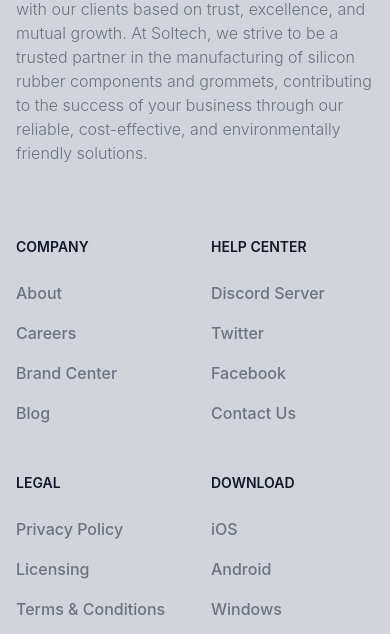
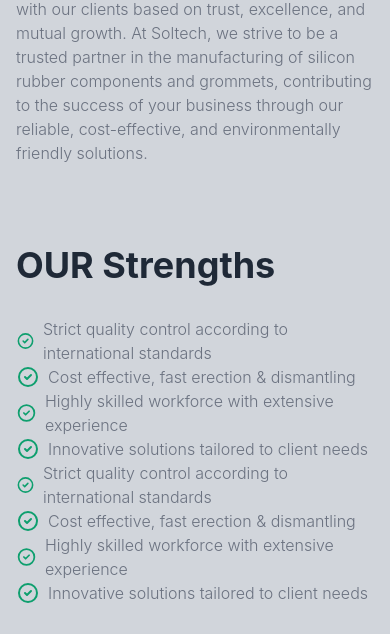
Before and after one commit to PratikModi22/Soltech, a PHP site: page /about.php in a window 390 px wide. Shown: the part 1260-1894 px from the top of the page. Run offline with PHP 8.4, Linux system fonts and the light colour scheme; some libraries are stand-ins or nearby versions.

Commit message:
about.php
Version 3

```diff
--- a/about.php
+++ b/about.php
@@ -1,6 +1,8 @@
 <!DOCTYPE html>
 <html lang="en">
 <head>
+
+<!-- version 3 -->
     <meta charset="UTF-8">
     <meta name="viewport" content="width=device-width, initial-scale=1.0">
     <title>About Us</title>
@@ -18,8 +20,8 @@
 <br><br><br>
 
     <!-- about uss  -->
-<section class="mt-52 bg-gray-300 dark:bg-gray-900">
-    <div class="gap-16 items-center py-8 px-4 mx-auto max-w-screen-xl lg:grid lg:grid-cols-2 lg:py-16 lg:px-6">
+<section class="mt-52 bg-gray-300 dark:bg-gray-900  ">
+    <div class="gap-16 items-center py-8 px-4 mx-auto max-w-screen-xl   lg:grid lg:grid-cols-2 lg:py-16 lg:px-6">
         <div class="font-light text-gray-500 sm:text-lg dark:text-gray-400">
             <h2 class="mb-4 text-4xl tracking-tight font-extrabold text-gray-900 dark:text-white">About US</h2>
             <p class="mb-4"> Welcome to Soltech, a leading manufacturer and supplier of high-quality silicon rubber parts and grommets. With years of expertise in the industry, we specialize in providing durable and precision-engineered solutions tailored to meet the diverse needs of our customers across various sectors, including automotive, electronics, construction, and industrial applications. <br> At Soltech, we are committed to producing top-tier products that ensure reliability, performance, and longevity. Our dedicated team of experts uses state-of-the-art technology and premium raw materials to manufacture silicon rubber parts and grommets that meet global quality standards. Whether it's for sealing, insulation, or protection, our products are designed to provide superior functionality and efficiency.</p>
@@ -45,10 +47,89 @@
     </div>
   </section>
 
-  <?php include 'footer.php';?>
-  <script src="https://cdnjs.cloudflare.com/ajax/libs/flowbite/2.3.0/flowbite.min.js"></script>
+<section >
+
+<div>
 
 
 
+
+</div>
+
+</section>
+
+<section class="bg-gray-300 dark:bg-gray-900">
+    <div class="gap-16 items-center py-8 px-4 mx-auto max-w-screen-xl lg:grid lg:grid-cols-2 lg:py-16 lg:px-6">
+
+        <div class="font-light text-gray-500 sm:text-lg dark:text-gray-400">
+        <h1 class="text-4xl font-bold text-gray-800 mb-8">OUR Strengths</h1>
+    <ul class="list-disc ml-8 gap-5">
+        <li class="flex items-center">
+            <svg xmlns="http://www.w3.org/2000/svg" class="h-6 w-6 text-green-500" fill="none" viewBox="0 0 24 24" stroke="currentColor">
+                <path stroke-linecap="round" stroke-linejoin="round" stroke-width="2" d="M9 12l2 2 4-4m6 2a9 9 0 11-18 0 9 9 0 0118 0z" />
+            </svg>
+            <span class="ml-2">Strict quality control according to international standards</span>
+        </li>
+        <li class="flex items-center">
+            <svg xmlns="http://www.w3.org/2000/svg" class="h-6 w-6 text-green-500" fill="none" viewBox="0 0 24 24" stroke="currentColor">
+                <path stroke-linecap="round" stroke-linejoin="round" stroke-width="2" d="M9 12l2 2 4-4m6 2a9 9 0 11-18 0 9 9 0 0118 0z" />
+            </svg>
+            <span class="ml-2">Cost effective, fast erection & dismantling</span>
+        </li>
+        <li class="flex items-center">
+            <svg xmlns="http://www.w3.org/2000/svg" class="h-6 w-6 text-green-500" fill="none" viewBox="0 0 24 24" stroke="currentColor">
+                <path stroke-linecap="round" stroke-linejoin="round" stroke-width="2" d="M9 12l2 2 4-4m6 2a9 9 0 11-18 0 9 9 0 0118 0z" />
+            </svg>
+            <span class="ml-2">Highly skilled workforce with extensive experience</span>
+        </li>
+        <li class="flex items-center">
+            <svg xmlns="http://www.w3.org/2000/svg" class="h-6 w-6 text-green-500" fill="none" viewBox="0 0 24 24" stroke="currentColor">
+                <path stroke-linecap="round" stroke-linejoin="round" stroke-width="2" d="M9 12l2 2 4-4m6 2a9 9 0 11-18 0 9 9 0 0118 0z" />
+            </svg>
+            <span class="ml-2">Innovative solutions tailored to client needs</span>
+        </li>
+
+
+        <li class="flex items-center">
+            <svg xmlns="http://www.w3.org/2000/svg" class="h-6 w-6 text-green-500" fill="none" viewBox="0 0 24 24" stroke="currentColor">
+                <path stroke-linecap="round" stroke-linejoin="round" stroke-width="2" d="M9 12l2 2 4-4m6 2a9 9 0 11-18 0 9 9 0 0118 0z" />
+            </svg>
+            <span class="ml-2">Strict quality control according to international standards</span>
+        </li>
+        <li class="flex items-center">
+            <svg xmlns="http://www.w3.org/2000/svg" class="h-6 w-6 text-green-500" fill="none" viewBox="0 0 24 24" stroke="currentColor">
+                <path stroke-linecap="round" stroke-linejoin="round" stroke-width="2" d="M9 12l2 2 4-4m6 2a9 9 0 11-18 0 9 9 0 0118 0z" />
+            </svg>
+            <span class="ml-2">Cost effective, fast erection & dismantling</span>
+        </li>
+        <li class="flex items-center">
+            <svg xmlns="http://www.w3.org/2000/svg" class="h-6 w-6 text-green-500" fill="none" viewBox="0 0 24 24" stroke="currentColor">
+                <path stroke-linecap="round" stroke-linejoin="round" stroke-width="2" d="M9 12l2 2 4-4m6 2a9 9 0 11-18 0 9 9 0 0118 0z" />
+            </svg>
+            <span class="ml-2">Highly skilled workforce with extensive experience</span>
+        </li>
+        <li class="flex items-center">
+            <svg xmlns="http://www.w3.org/2000/svg" class="h-6 w-6 text-green-500" fill="none" viewBox="0 0 24 24" stroke="currentColor">
+                <path stroke-linecap="round" stroke-linejoin="round" stroke-width="2" d="M9 12l2 2 4-4m6 2a9 9 0 11-18 0 9 9 0 0118 0z" />
+            </svg>
+            <span class="ml-2">Innovative solutions tailored to client needs</span>
+        </li>
+    </ul>
+        </div>
+
+        <div class="grid grid-cols-2 gap-4 mt-8">
+        <img class="w-full rounded-lg" src="https://www.theladders.com/wp-content/uploads/manager-office-190723.jpg" alt="office content 1">
+        <img class="mt-4 w-full lg:mt-10 rounded-lg" src="https://encrypted-tbn0.gstatic.com/images?q=tbn:ANd9GcRpiou6pSi665WJcRZ3XJrpH3w8qggY0AKoNQ&s" alt="office content 2">
+        <img class="w-full rounded-lg" src="https://www.theladders.com/wp-content/uploads/manager-office-190723.jpg" alt="office content 1">
+
+    </div>
+
+    </div>
+  </section>
+
+  <script src="https://cdnjs.cloudflare.com/ajax/libs/flowbite/2.3.0/flowbite.min.js"></script>
+
+  <?php include 'footer.php';?>
+
 </body>
 </html>
```
